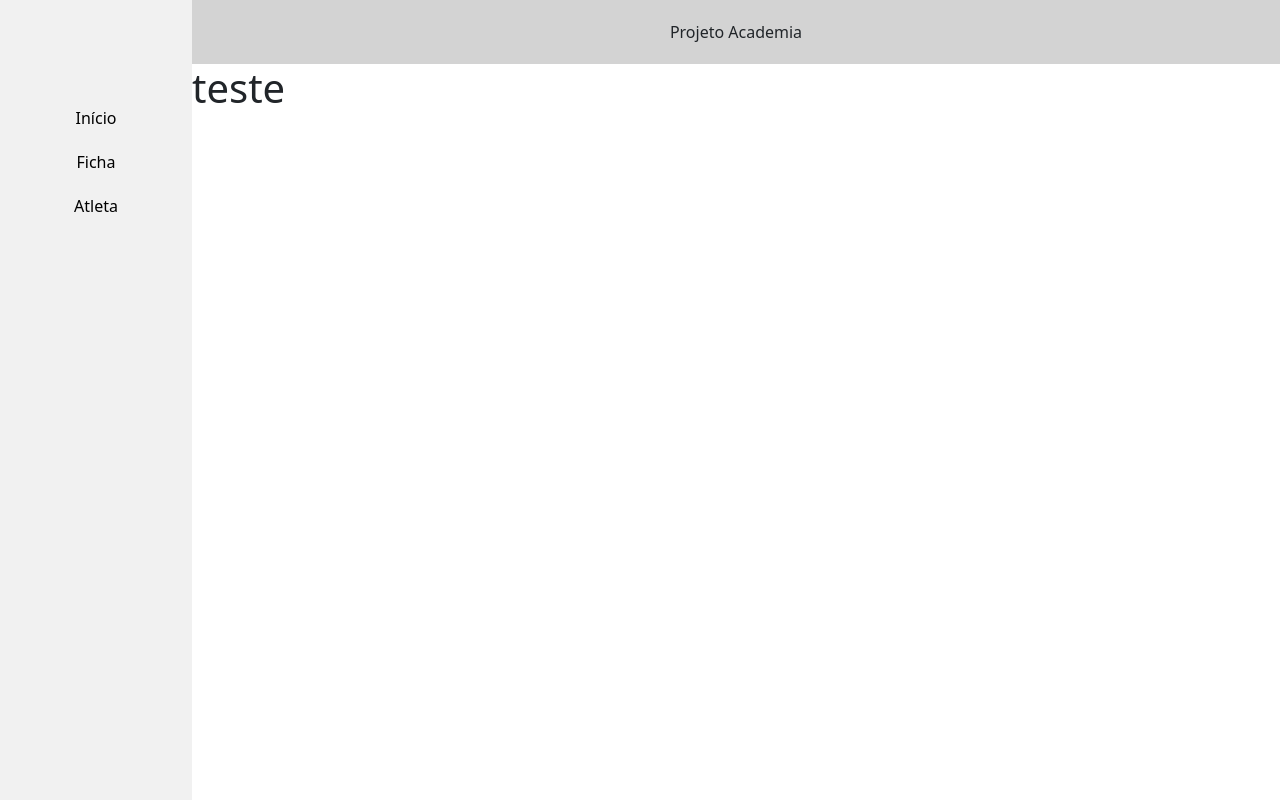
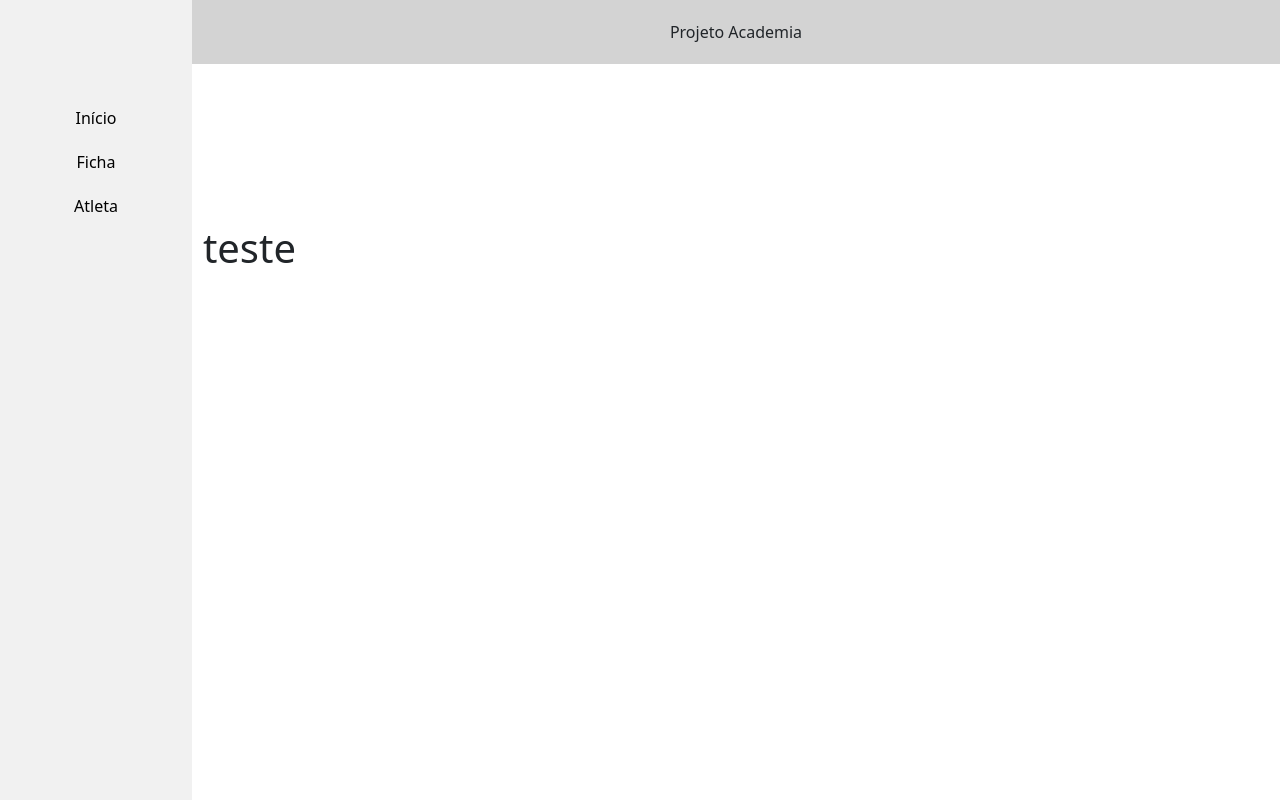
Before and after one commit to joaomarcelo09/ficha-acad-ui, a Vue app: page /ficha/form in a window 1280 px wide. Built offline with nearby package versions, Linux system fonts and the light colour scheme.

Commit message:
feat: form

```diff
--- a/src/components/ListComponent.vue
+++ b/src/components/ListComponent.vue
@@ -1,4 +1,6 @@
 <script setup lang="ts">
+
+
 defineProps<{
   items?: any
   pagination?: any
@@ -6,6 +8,13 @@ defineProps<{
   search?: string
   title: string
 }>()
+
+const emit = defineEmits(['open-create', 'open-edit'])
+
+function btnClick(params: any) {
+    emit('open-create')
+}
+
 </script>
 
 <template>
@@ -14,7 +23,7 @@ defineProps<{
     <div class="container-fluid row w-100 mt-4 mx-2">
       <input class="input-search col-5" type="text"/>
       <div class="col-7 row justify-content-end mx-0">
-        <button class="col-2 bg-success text-bg-primary">Criar</button>
+        <button class="col-2 bg-success text-bg-primary" @click="btnClick">Criar</button>
       </div>
     </div>
     <div class="body col-sm-6 col-md-6">
--- a/src/forms/FichaForm.vue
+++ b/src/forms/FichaForm.vue
@@ -1,3 +1,21 @@
+<script setup lang="ts">
+import { ref } from 'vue';
+
+
+
+</script>
+
 <template>
-    <h1>teste</h1>
+    <div class="body">
+        <h1>teste</h1>
+    </div>
 </template>
+
+<style scoped>
+.body {
+
+    margin-top: 10rem;
+    margin-left: 1%;
+    width: 98%;
+}
+</style>
--- a/src/views/FichaView.vue
+++ b/src/views/FichaView.vue
@@ -1,11 +1,20 @@
 <script setup lang="ts">
 import ListComponent from '@/components/ListComponent.vue';
 import { ref } from 'vue';
+import { useRouter, useRoute } from 'vue-router'
+
+const router = useRouter()
+// const route = useRoute()
+
 
 const items = ref([{nome: 'Joao Marcelo', data: '16/01/2024', status: 'Malhando' }, 'item 2'])
 const columns = ref(['Nome', 'Data', 'Status'])
 const pages = ref([1,2,3])
 const title = ref('Ficha')
+
+const openCreate = () => {
+    router.push('form')
+}
 
 
 
@@ -13,7 +22,7 @@ const title = ref('Ficha')
 
 <template>
     <div class="body">
-        <ListComponent :title="title" :items="items" :columns="columns" :pagination="pages"/>
+        <ListComponent @open-create="openCreate" :title="title" :items="items" :columns="columns" :pagination="pages"/>
     </div>
 </template>
 
```
